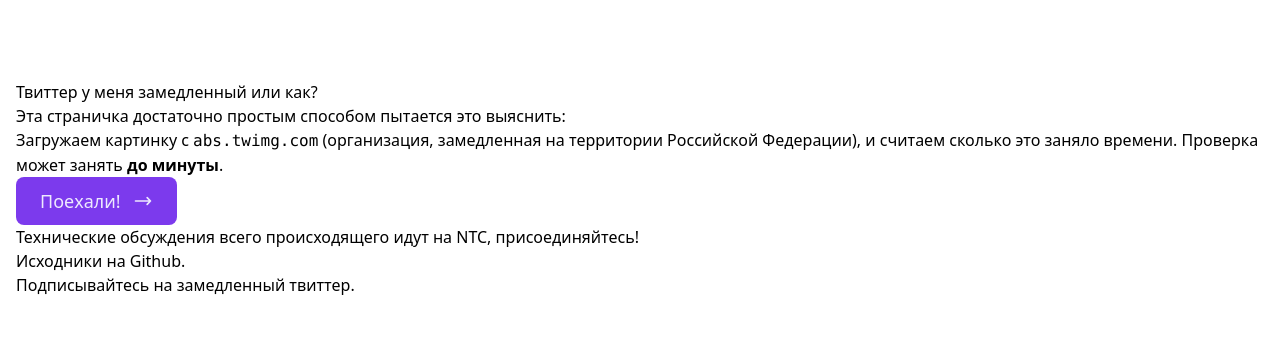
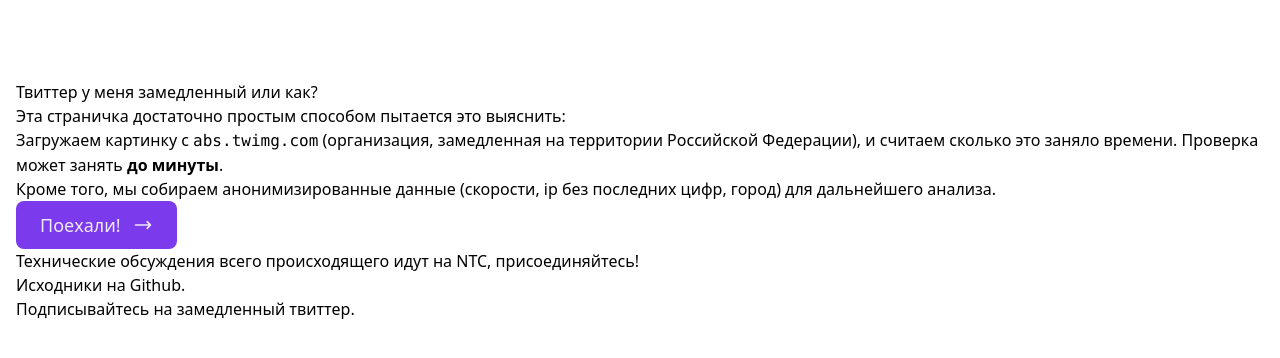
Before and after one commit to 4ndv/is-my-twitter-slow-or-what, a Next.js app: page / in a window 1280 px wide. Shown: the top 358 px of the page. Built offline with nearby package versions, Linux system fonts and the light colour scheme; what @tailwindcss/typography would draw is missing.

Commit message:
Added result logging

```diff
--- a/components/Result.js
+++ b/components/Result.js
@@ -19,12 +19,17 @@
     result = <b>не замедлен</b>
   }
 
+  const logParams = new URLSearchParams({ test: testSpeed.toFixed(2), control: controlSpeed.toFixed(2), controlTaco: controlTacoSpeed.toFixed(2) })
+
+  const logUrl = `https://imtsow-logs.vercel.app/api/log?${logParams.toString()}`
+
   return (
     <>
       <h3>&#8776; {testSpeed.toFixed(2)} kbps, {Math.round(testTime)} секунд(-а)</h3>
       <p>Скорее всего, твиттер у вас: <b>{result}</b></p>
       <p>Контроль 1 (эта же картинка с другого сервера): {controlSpeed.toFixed(2)} kbps, {Math.round(controlTime)} секунд(-а)</p>
       <p>Контроль 2 (эта же картинка с другого сервера, в адресе которого есть <code>t.co</code>): {controlTacoSpeed.toFixed(2)} kbps, {Math.round(controlTacoTime)} секунд(-а)</p>
+      <img src={logUrl} width={1} height={1} />
     </>
   )
 }
--- a/pages/index.js
+++ b/pages/index.js
@@ -12,6 +12,7 @@
         <h1>Твиттер у меня замедленный или как?</h1>
         <p>Эта страничка достаточно простым способом пытается это выяснить:</p>
         <p>Загружаем картинку с <code>abs.twimg.com</code> (организация, замедленная на территории Российской Федерации), и считаем сколько это заняло времени. Проверка может занять <b>до минуты</b>.</p>
+        <p>Кроме того, мы собираем анонимизированные данные (скорости, ip без последних цифр, город) для дальнейшего анализа.</p>
         <Speedometer />
         <p>
           Технические обсуждения всего происходящего идут на <a target="_blank" href="https://ntc.party/t/twitter/907/">NTC</a>, присоединяйтесь!
```
